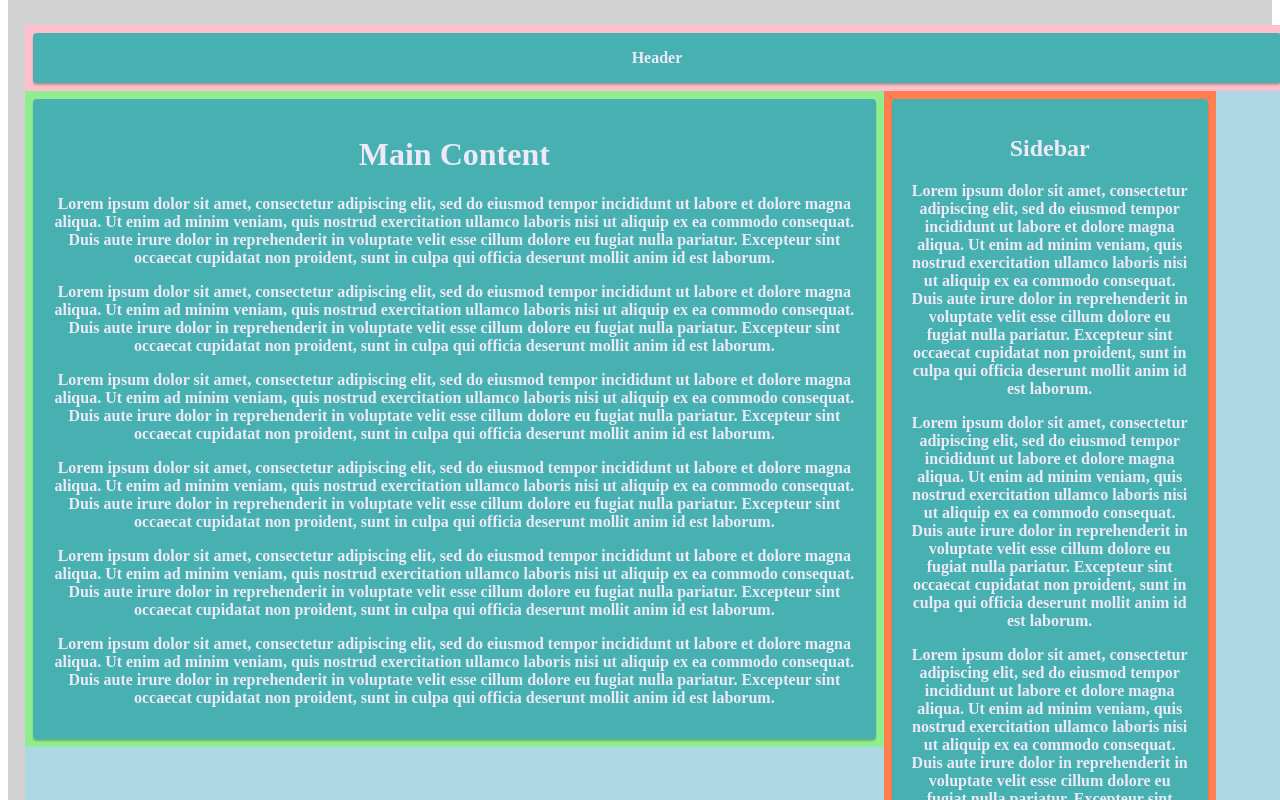
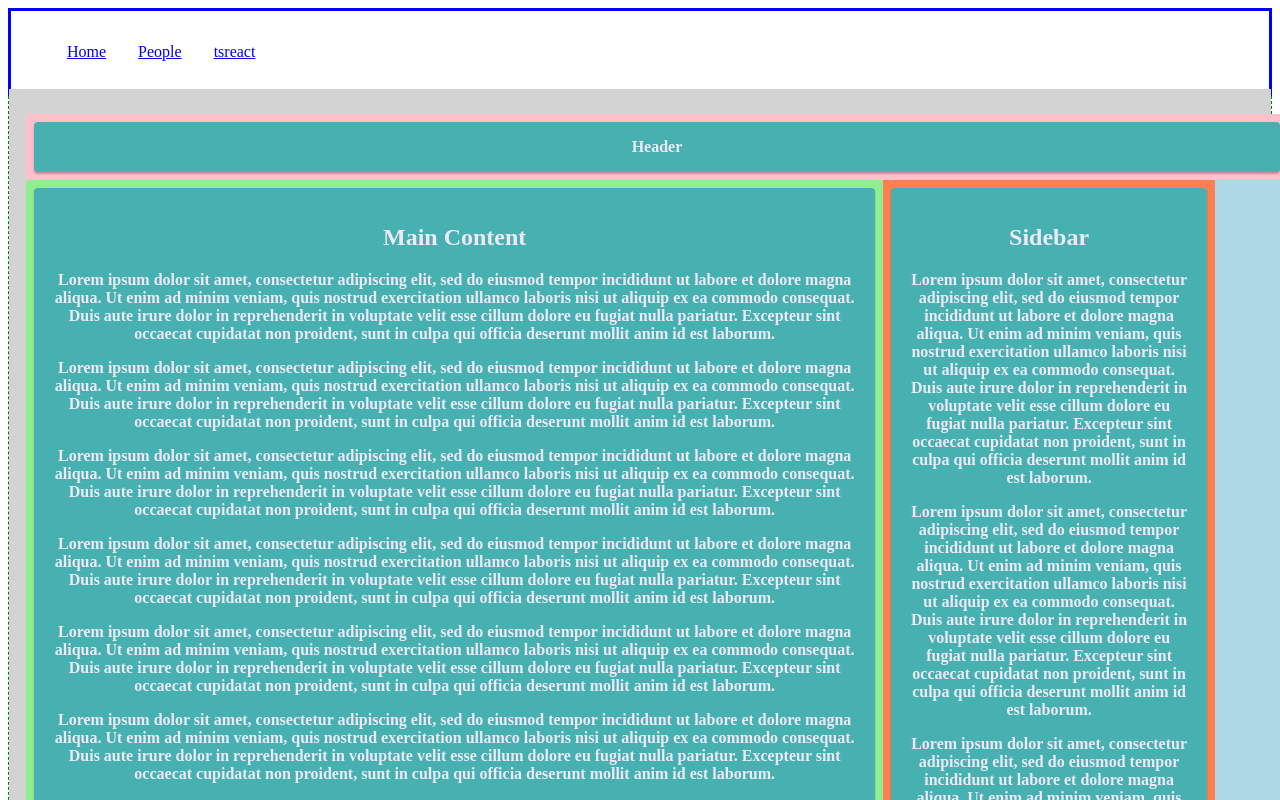
Before and after one commit to csdear/nextGarbage, a Next.js app: page /grid-forged in a window 1280 px wide. Shown: the top 800 px of the page. Built offline with nearby package versions, Linux system fonts and the light colour scheme.

Commit message:
Global Components via Layout wrapping... for footers, headers, sidebars etc.

```diff
--- /dev/null
+++ b/pages/_app.tsx
@@ -0,0 +1,11 @@
+// import '../styles/globals.scss'
+/**Wrap entire site with SiteLayout for global header, footer etc.  */
+import SiteLayout from "../src/components/site-layout "
+
+export default function App({ Component, pageProps }) {
+  return (
+    <SiteLayout>
+     <Component {...pageProps} />
+  </SiteLayout>
+  )
+}
--- /dev/null
+++ b/src/components/header/header.module.scss
@@ -0,0 +1,9 @@
+
+.header {
+    border: 3px solid blue;
+    ul > li {
+      display: inline-block;
+      margin: 1rem;
+      /* horizontal alignment. You can also add some margins here to make it look prettier */
+    }
+  }
--- /dev/null
+++ b/src/components/header/index.tsx
@@ -0,0 +1,33 @@
+import Link from 'next/link';
+import { FC } from "react";
+import styles from "./header.module.scss";
+
+const path = [
+    { uid: 21, name: 'Home', id: 1, path: '/' },
+    { uid: 31, name: 'People', id: 2, path: 'people' },
+    { uid: 41, name: 'tsreact', id: 3, path: 'tsreact' }
+  ];
+
+const Header: FC = () => {
+return (
+    <div className={styles["header"]}>
+        <header>
+            <nav>
+                <ul>
+                {path.map((value) => {
+                    return (
+                    <li key={value.uid}>
+                        <Link href={value.path}>
+                        <a> {value.name} </a>
+                        </Link>
+                    </li>
+                    );
+                })}
+                </ul>
+            </nav>
+            </header>
+    </div>
+);
+};
+
+export default Header;
--- /dev/null
+++ b/src/components/site-layout /index.tsx
@@ -0,0 +1,25 @@
+import Header from "../header";
+
+import React, { FC, ReactNode  } from "react";
+import styles from "./site-layout.module.scss";
+
+interface SiteLayoutProps {
+    children: ReactNode;
+}
+
+const SiteLayout: FC<SiteLayoutProps> = ({ children }) => {
+
+return (
+    <>
+    {/* header here */}
+    <Header />
+    <main className={styles["site-layout"]} >
+        <section>{children}</section>
+    {/* TBD SideBar */}
+    </main>
+    {/* TBD Footer here */}
+    </>
+);
+};
+
+export default SiteLayout;
--- /dev/null
+++ b/src/components/site-layout /site-layout.module.scss
@@ -0,0 +1,7 @@
+
+.site-layout {
+    border: 1px dashed green;
+    display: "flex";
+    flex-direction: "row";
+    color: red;
+}
```
Also changed, not shown: 1 other file (tests, documents, lock files or other folders).
